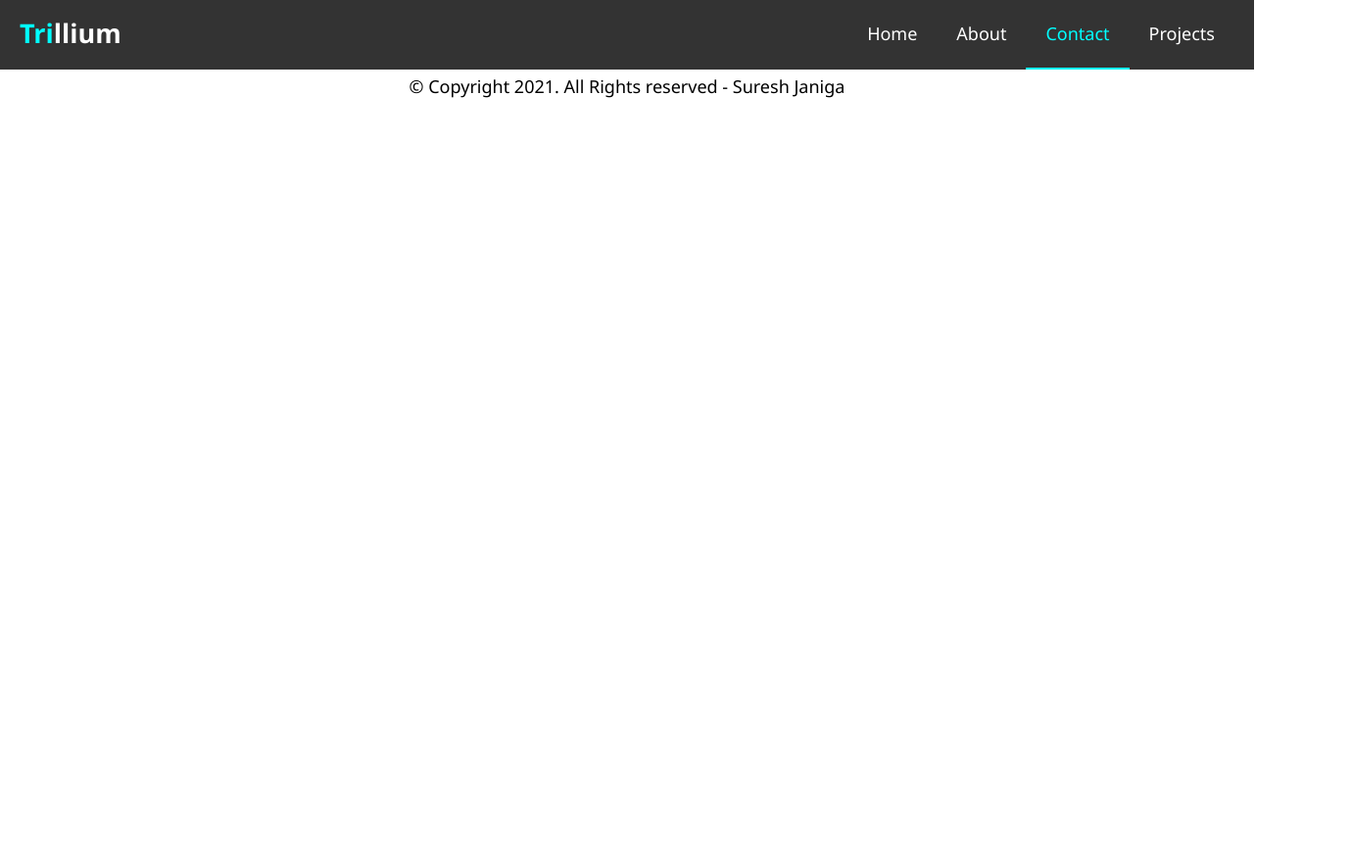
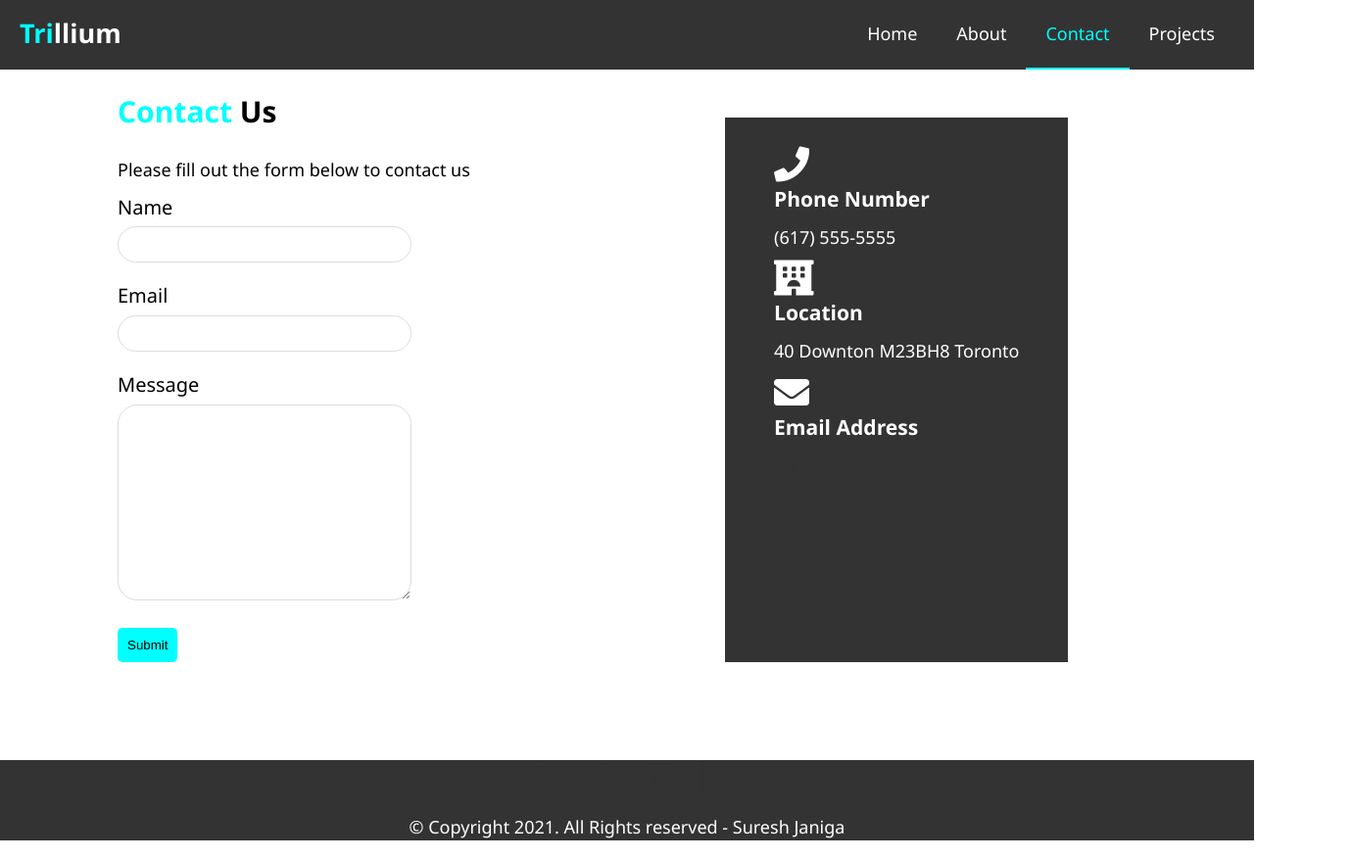
Before and after one commit to Suresh8723/myBlog_Suresh_c0818723, a plain HTML site: page contact.html in a window 1280 px wide. Shown: the whole page at 98% size, 1380 px wide, since content can reach past the window. Before the commit the page ends 800 px from the top, so only its background shows below. Drawn offline with Linux system fonts and the light colour scheme.

```diff
--- a/contact.html
+++ b/contact.html
@@ -28,10 +28,49 @@
                 </div>
             </nav>
         </header>
+        <div class="contact">
+            <section id="contact-form" class="py-3">
+                <div class="container">
+                  <h1 class="headings"><span class="text-primary">Contact</span> Us</h1>
+                  <p>Please fill out the form below to contact us</p>
+                  <form action="process.php">
+                    <div class="form-group">
+                      <label for="name">Name</label>
+                      <input type="text" name="name" id="name">
+                    </div>
+                    <div class="form-group">
+                      <label for="email">Email</label>
+                      <input type="email" name="email" id="email">
+                    </div>
+                    <div class="form-group">
+                      <label for="message">Message</label>
+                      <textarea name="message" id="message"></textarea>
+                    </div>
+                    <button type="submit" class="btn">Submit</button>
+                  </form>
+                </div>
+              </section>
+              <aside id="contact-info" class="bg-dark">
+                  <div class="container">
+                    <div class="box">
+                        <i class="fas fa-phone fa-2x"></i>
+                        <h3>Phone Number</h3>
+                        <p><a href="tel:(617) 555-5555"></a> (617) 555-5555</p>
+                    </div>
+                    <div class="box">
+                        <i class="fas fa-hotel fa-2x"></i>
+                        <h3>Location</h3>
+                        <p>40 Downton M23BH8 Toronto</p>
+                      </div>
+                      <div class="box">
+                          <i class="fas fa-envelope fa-2x"></i>
+                          <h3>Email Address</h3>
+                          <p><a href="suresh.host12@gmail.com">suresh.host12@gmail.com</a> </p>
+                      </div>
+                </div>
+              </aside>
+        </div>
 
-        <section>
-
-        </section>
         <footer class="footer bg-dark">
             <div class="social">
                 <a href="https://www.facebook.com/suresh.janiga"  target="_blank"><i class="fab fa-facebook fa-2x"></i></a>
--- a/css/content.css
+++ b/css/content.css
@@ -93,3 +93,63 @@
 .team-container img{
     border-radius: 50%;
 }
+
+/* contact page styles */
+.contact{
+    display: flex;
+    margin: 100px;
+    width: 100%;
+}
+section{
+    width: 50%;
+}
+aside{
+
+}
+#contact-info{
+    margin-top: 20px;
+    padding: 20px;
+}
+
+#contact-form .form-group {
+    font-size: 20px;
+    margin-bottom: 20px;
+  }
+
+  #contact-form label {
+    display: block;
+    margin-bottom: 5px;
+
+  }
+
+  #contact-form input,
+  #contact-form textarea {
+    width: 50%;
+    padding: 10px;
+    border: 1px #ddd solid;
+    border-radius: 20px;
+  }
+
+  #contact-form textarea {
+    height: 200px;
+  }
+
+  #contact-form input:focus,
+  #contact-form textarea:focus {
+    outline: none;
+    border-color:aqua;
+
+  }
+  button .btn{
+    position: absolute;
+  top: 50%;
+  -ms-transform: translateY(-50%);
+  transform: translateY(-50%);
+  }
+
+  .box{
+      margin: 10px;
+  }
+  .box h3{
+      padding: 0;
+  }
--- a/css/main.css
+++ b/css/main.css
@@ -23,6 +23,22 @@
 p{
     margin: 10px 0;
 }
+
+.bg-dark {
+    background: #333;
+    color: #fff;
+  }
+
+  .bg-light {
+    background: #f4f4f4;
+    color: #333;
+  }
+
+  .bg-primary {
+    background: #f7c08a;
+    color: #333;
+  }
+
 
 .text-primary{
     color: aqua;
@@ -238,3 +254,37 @@
     padding: 10px;
 
 }
+
+/* styles for mobile */
+
+@media(max-width: 768px) {
+    #navbar {
+        flex-direction: column;
+        height: 120px;
+
+    }
+
+    .container{
+        display: flex;
+    }
+
+
+
+    #navbar a {
+        padding: 10px 10px;
+        margin: 0 3px;
+    }
+
+    .flex-items {
+        flex-direction: column;
+    }
+
+    .flex-columns .column, .flex-grid .column {
+        flex: 100%;
+        max-width: 100%;
+    }
+
+    .team img {
+        width: 70%;
+    }
+}
```
